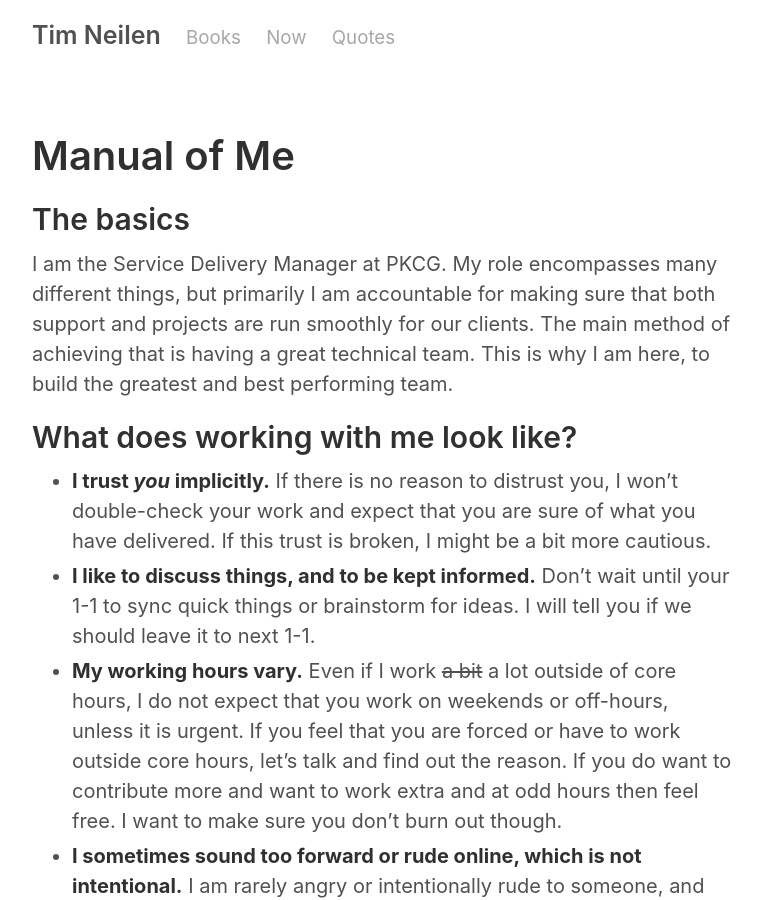
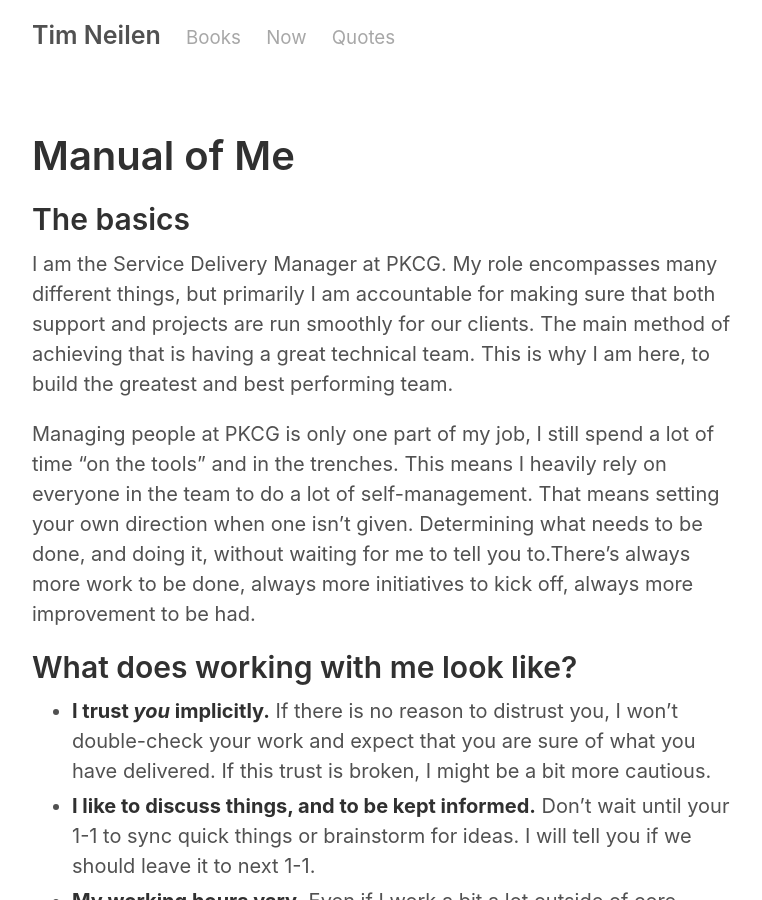
Before and after one commit to teejayen/teejayen.github.io, a Jekyll site: the page built from manual-of-me.md, in a window 1280 px wide and 900 px high. Shown: the whole window, without its empty margins (258-1020 px from the left). Built offline with Jekyll 4.4.1, drawn with Linux system fonts in a browser that asks for light colours.

Commit message:
added some more preamble

```diff
--- a/manual-of-me.md
+++ b/manual-of-me.md
@@ -10,6 +10,8 @@ sitemap:
 ## The basics
 
 I am the Service Delivery Manager at PKCG. My role encompasses many different things, but primarily I am accountable for making sure that both support and projects are run smoothly for our clients. The main method of achieving that is having a great technical team. This is why I am here, to build the greatest and best performing team.
+
+Managing people at PKCG is only one part of my job, I still spend a lot of time "on the tools" and in the trenches. This means I heavily rely on everyone in the team to do a lot of self-management. That means setting your own direction when one isn’t given. Determining what needs to be done, and doing it, without waiting for me to tell you to.There's always more work to be done, always more initiatives to kick off, always more improvement to be had.
 
 ## What does working with me look like?
 
```
